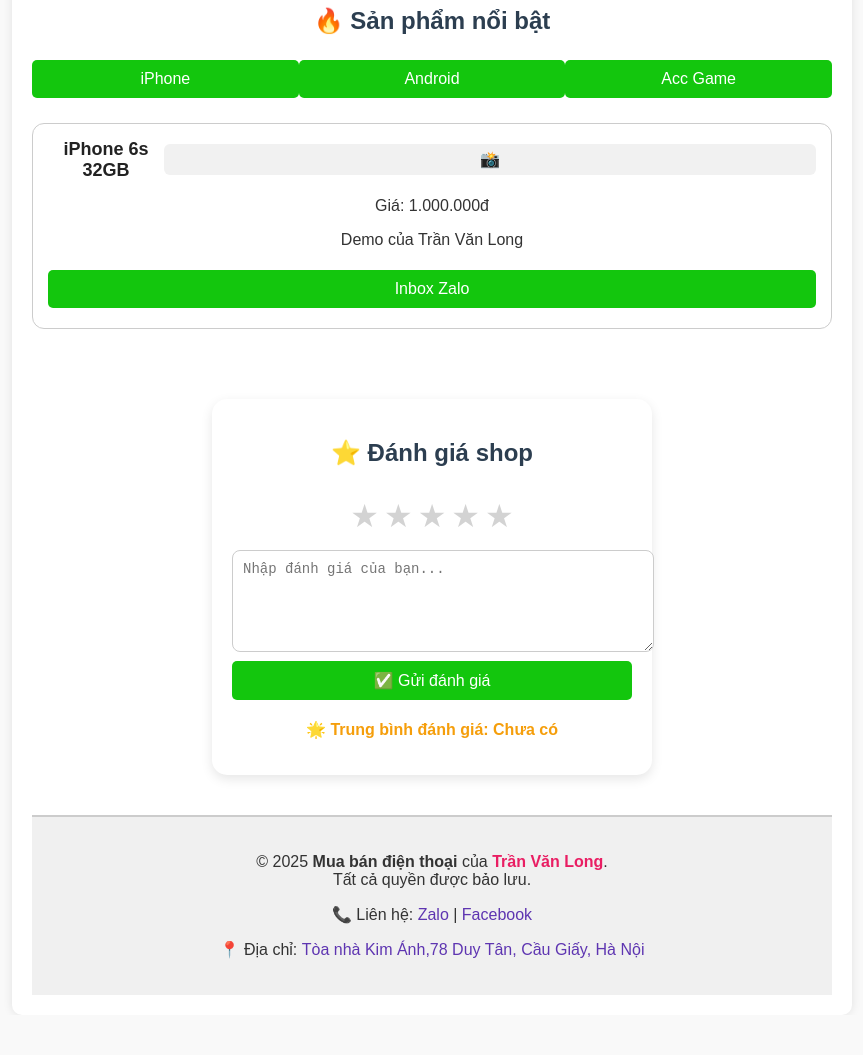
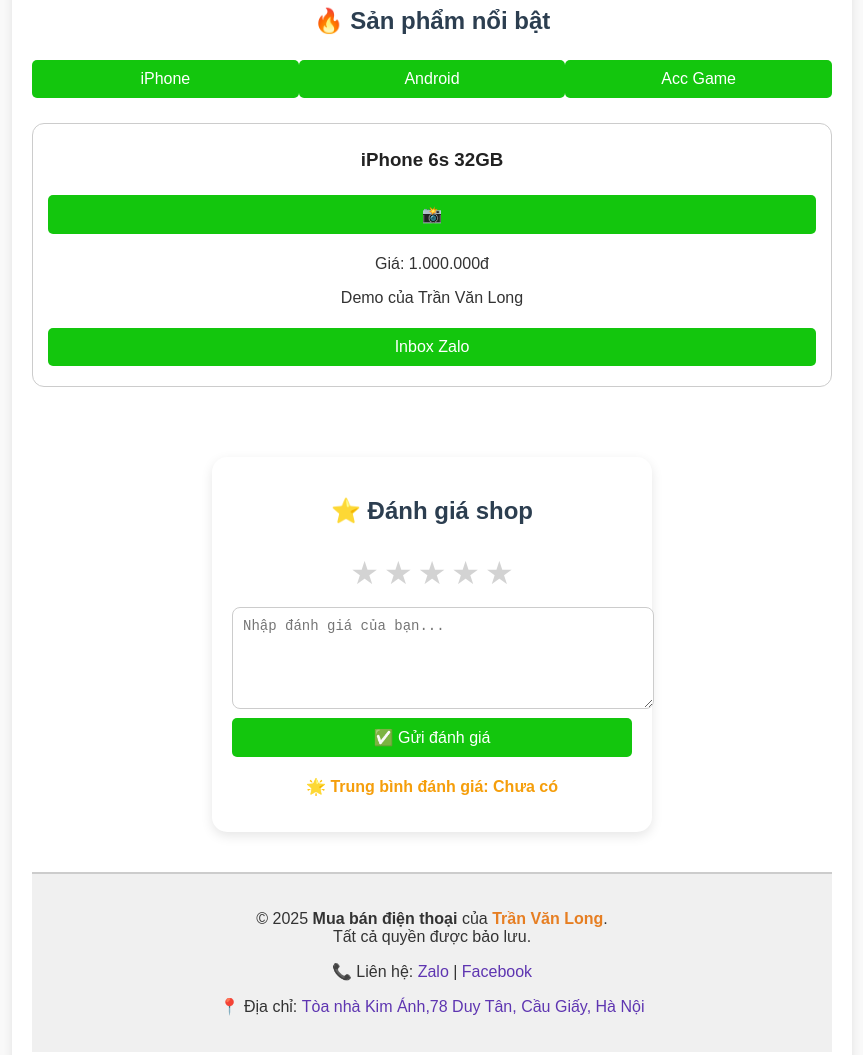
Before and after one commit to tranlong2003/muabansanpham, a plain HTML site: page index.html in a window 1280 px wide. Shown: the part 97-1152 px from the top of the page, without its empty margins (208-1071 px from the left). Before the commit the page ends 1112 px from the top, so only its background shows below. Drawn offline with Linux system fonts and the light colour scheme; no server answers.

Commit message:
Update style.css

```diff
--- a/style.css
+++ b/style.css
@@ -297,32 +297,3 @@
   text-decoration: underline;
   color: #7c4dff;
 }
-.product-header {
-  display: flex;
-  justify-content: space-between;
-  align-items: center;
-}
-
-.product-header h3 {
-  font-size: 18px;
-  margin: 0;
-}
-
-.btn-view {
-  background-color: #f1f1f1;
-  border: none;
-  border-radius: 6px;
-  padding: 6px 10px;
-  cursor: pointer;
-  font-size: 16px;
-  transition: background-color 0.2s ease;
-}
-
-.btn-view:hover {
-  background-color: #ddd;
-}
-
-.footer .highlight {
-  color: #e91e63;
-  font-weight: bold;
-}
```
